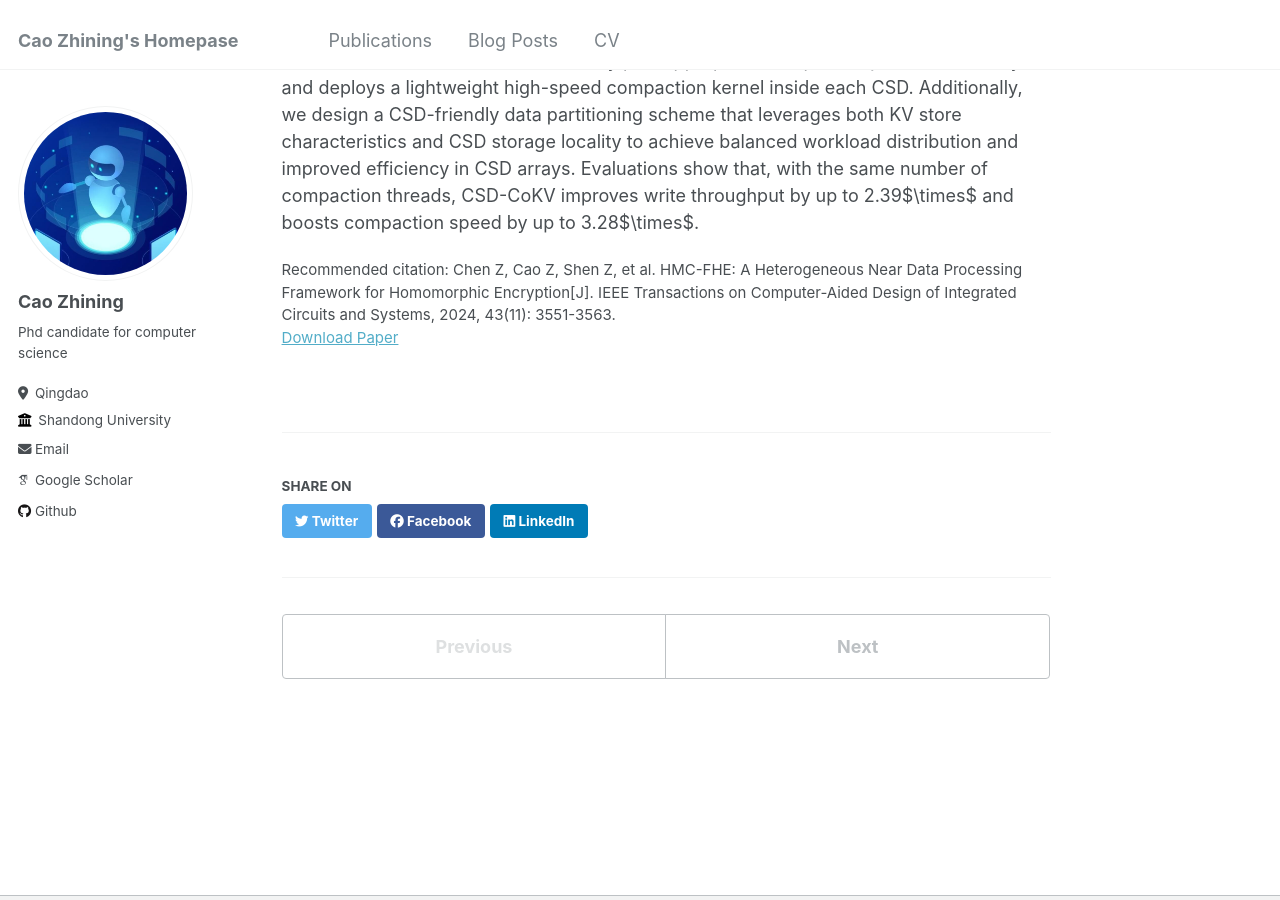
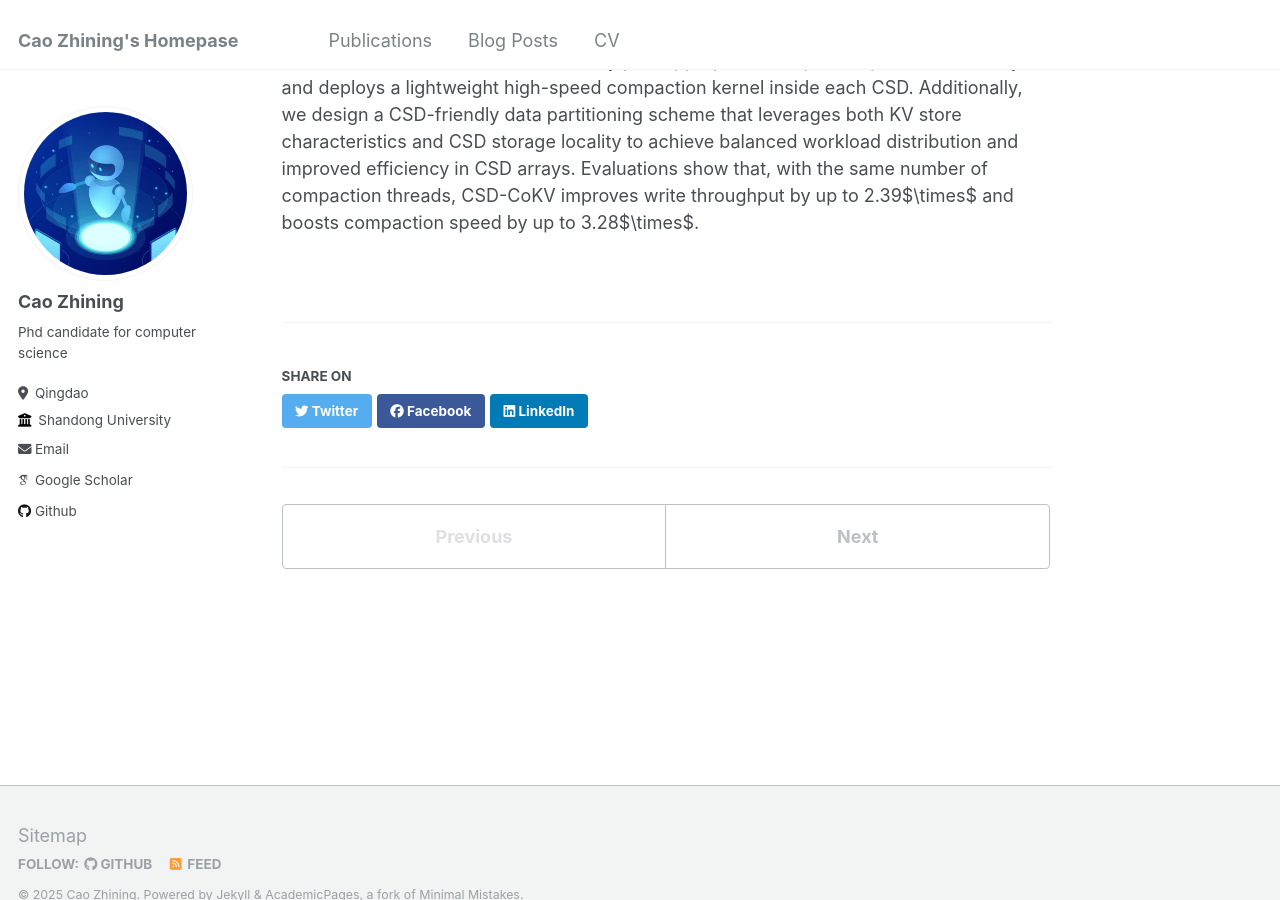
Before and after one commit to caozhining/caozhining.github.io, a Jekyll site: the page built from _publications/CSD-CoKV.md, in a window 1280 px wide and 900 px high, scrolled down 562 px. Built offline with Jekyll 4.4.1, drawn with Linux system fonts in a browser that asks for light colours; some web fonts are replaced; some of the changed lines change nothing that is shown.

Commit message:
Update CSD-CoKV.md

```diff
--- a/_publications/CSD-CoKV.md
+++ b/_publications/CSD-CoKV.md
@@ -6,8 +6,8 @@ excerpt: 'LSM-tree-based key-value stores are widely used due to their high perf
 Based on these key observations, we propose CSD-CoKV, a novel framework that harmonizes CSD arrays with the host to accelerate LSM-tree compaction more intelligently. We propose a semantic-aware offloader to selectively pick appropriate compaction jobs to CSD arrays and deploys a lightweight high-speed compaction kernel inside each CSD. Additionally, we design a CSD-friendly data partitioning scheme that leverages both KV store characteristics and CSD storage locality to achieve balanced workload distribution and improved efficiency in CSD arrays. Evaluations show that, with the same number of compaction threads, CSD-CoKV improves write throughput by up to 2.39$\times$ and boosts compaction speed by up to 3.28$\times$.'
 date: 2024-7-11
 venue: 'IEEE International Conference on Data Engineering 2026 (ICDE, CCF-A)'
-paperurl: 'http://caozhining.github.io/files/HMC-FHE_A_Heterogeneous_Near_Data_Processing_Framework_for_Homomorphic_Encryption.pdf'
-citation: 'Chen Z, Cao Z, Shen Z, et al. HMC-FHE: A Heterogeneous Near Data Processing Framework for Homomorphic Encryption[J]. IEEE Transactions on Computer-Aided Design of Integrated Circuits and Systems, 2024, 43(11): 3551-3563.'
+# paperurl: 'http://caozhining.github.io/files/HMC-FHE_A_Heterogeneous_Near_Data_Processing_Framework_for_Homomorphic_Encryption.pdf'
+# citation: 'Chen Z, Cao Z, Shen Z, et al. HMC-FHE: A Heterogeneous Near Data Processing Framework for Homomorphic Encryption[J]. IEEE Transactions on Computer-Aided Design of Integrated Circuits and Systems, 2024, 43(11): 3551-3563.'
 ---
 
 LSM-tree-based key-value stores are widely used due to their high performance and write efficiency. However, their background compaction process requires substantial data movement between the host and storage devices, resulting in inefficient resource usage, frequent write stalls, and degraded overall throughput. Existing optimizations often fail to address the performance bottlenecks caused by excessive system interconnect traffic. Although in-storage computing offers a promising way to mitigate data transfer overhead, prior works typically offload all compaction tasks blindly to computational storage devices, which leads to performance degradation due to CSD resource constraints. Through experimental observations, we find that naively offloading all compactions to CSDs can harm performance, and that host-side execution is particularly inefficient for deep-level compactions and compactions with low key-range overlap scores.
```
